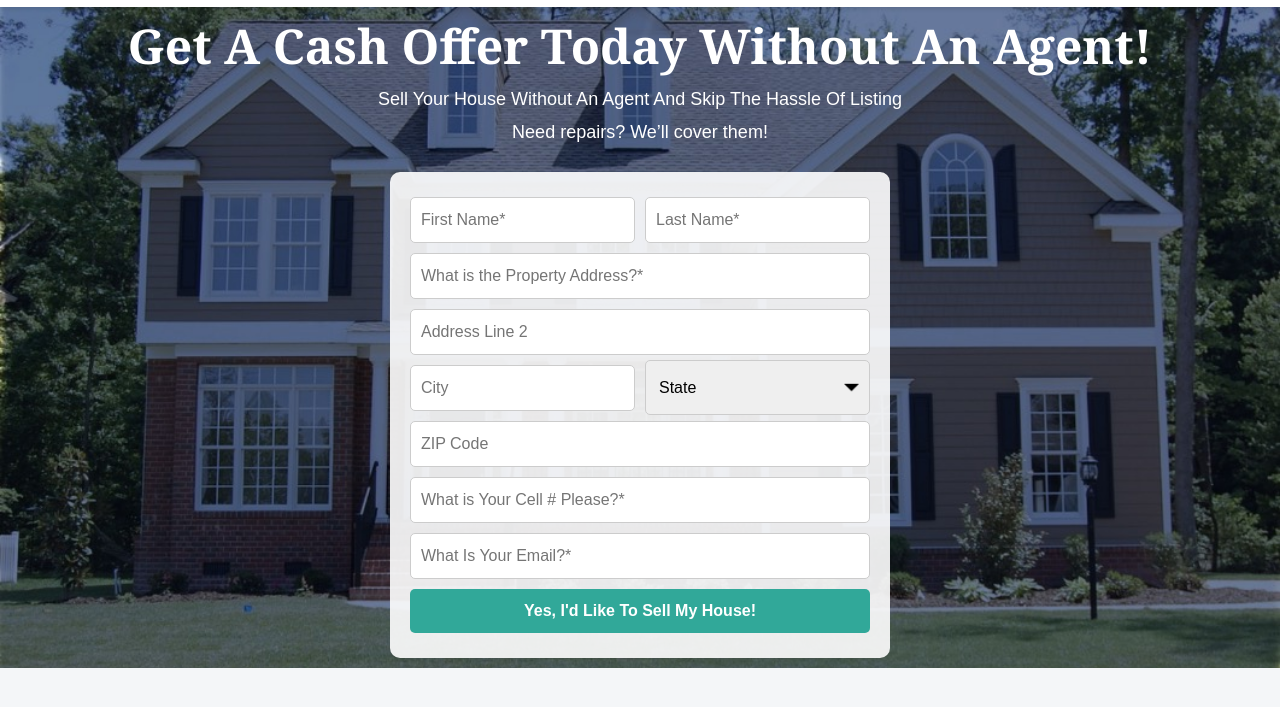
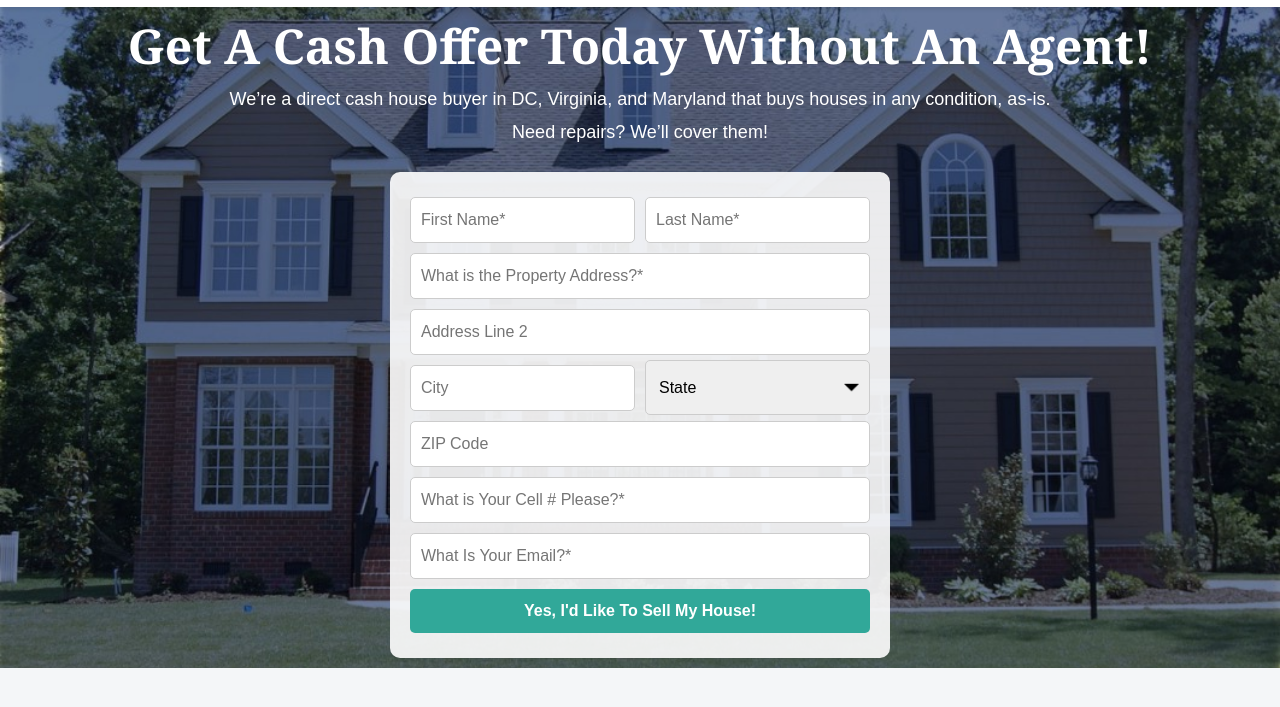
Before and after one commit to hk971/101quickcashhouse, a plain HTML site: page index.html in a window 1280 px wide. Shown: the part 93-800 px from the top of the page. Drawn offline with nearby package versions, Linux system fonts and the light colour scheme.

Commit message:
Update index.html

```diff
--- a/index.html
+++ b/index.html
@@ -1139,7 +1139,7 @@ select:focus {
     <div class="hero-section">
         <div class="text-container">
             <h1>Get A Cash Offer Today Without An Agent!</h1>
-            <p>Sell Your House Without An Agent And Skip The Hassle Of Listing</p>
+            <p>We’re a direct cash house buyer in DC, Virginia, and Maryland that buys houses in any condition, as-is.</p>
             <pWe’re a direct cash house buyer in VA, DC, and MD that buys houses in any condition, as-is.</p>
             <p>Need repairs? We’ll cover them!</p>
         </div>
```
